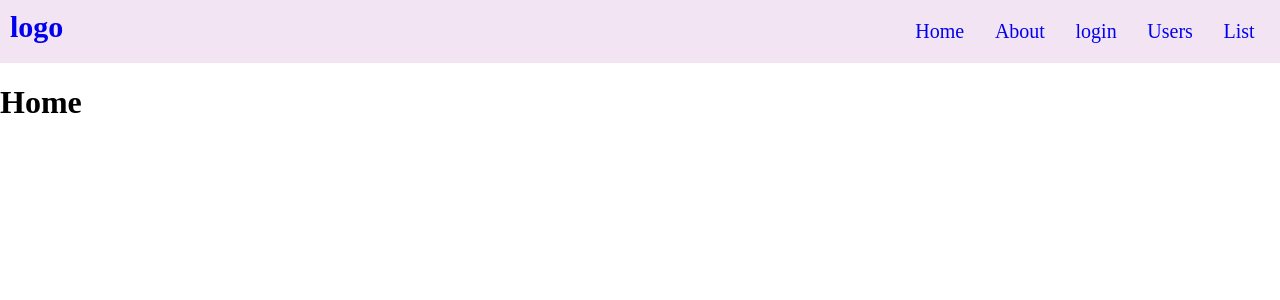
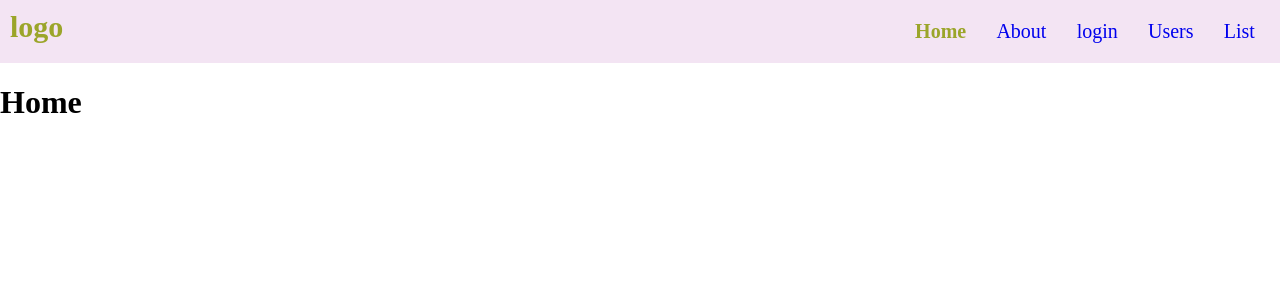
Before and after one commit to muskan-chouhan/react, a React (Vite) app in the folder dynamic-routing/: page / in a window 1280 px wide. Shown: the top 300 px of the page. Built offline with nearby package versions, Linux system fonts and the light colour scheme.

Commit message:
design active class

```diff
--- a/dynamic-routing/src/header.css
+++ b/dynamic-routing/src/header.css
@@ -26,3 +26,8 @@ body{
     text-decoration: none;
     font-size: 20px;
 }
+.active{
+    font-size: 800px;
+    font-weight: bolder;
+    color: rgb(155, 165, 42);
+}
```
